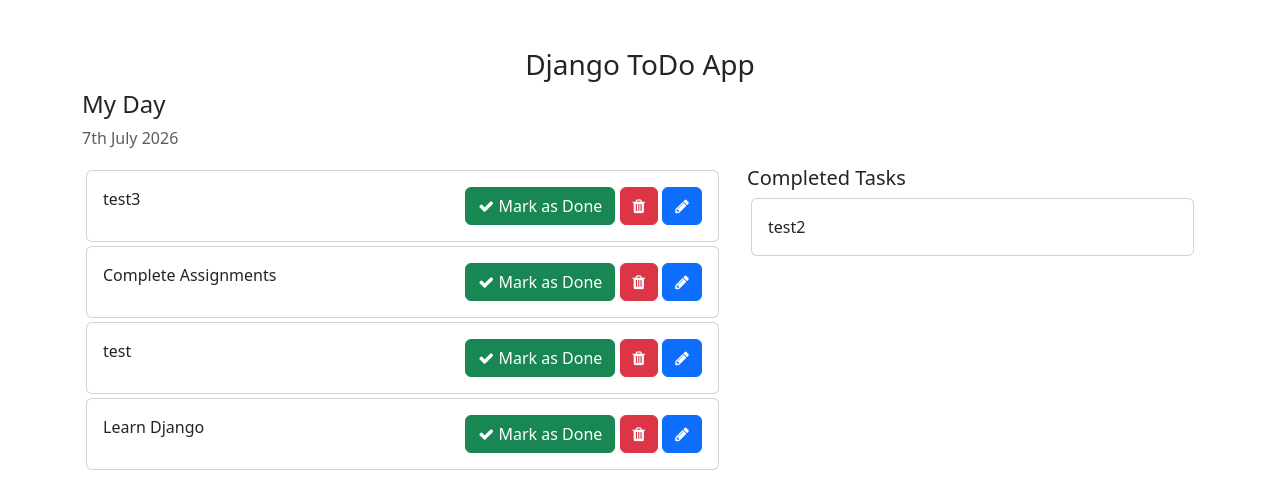
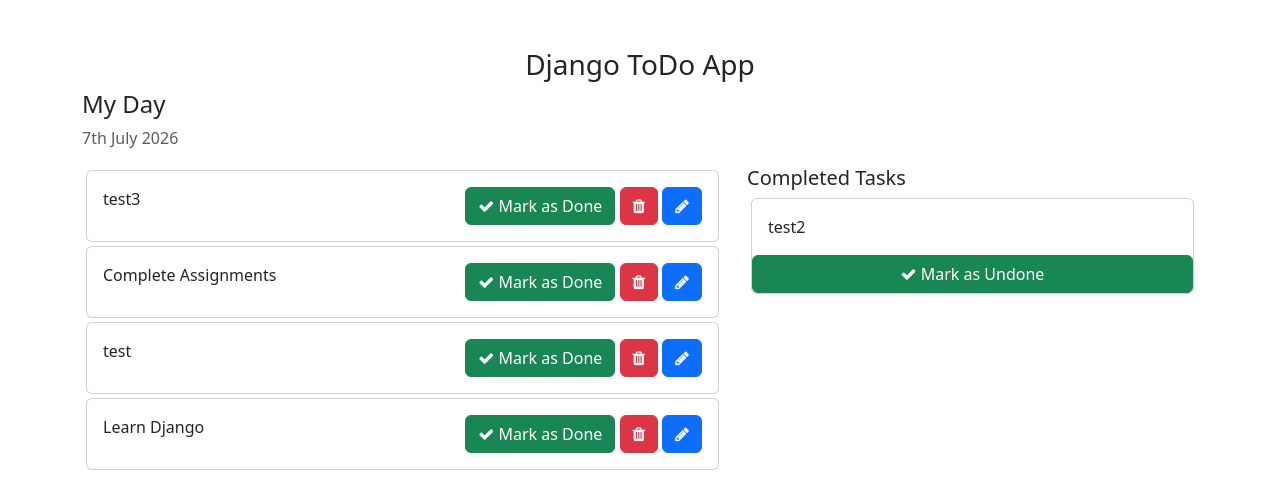
Before and after one commit to asifahemmed09/Django_ToDo_App, a Django app: page / in a window 1280 px wide. Shown: the top 493 px of the page. Run offline with Django 5.2, Linux system fonts and the light colour scheme; data comes from the database, SQL or seed files in the repository; both versions use the stored data as it was after the commit.

Commit message:
implement mark as undone functionality

```diff
--- a/templates/home.html
+++ b/templates/home.html
@@ -38,12 +38,14 @@
         <p class="text-muted">{% now "jS F Y" %}</p>
         <div class="col-md-7 col-lg-7" style="height: 450px; overflow: scroll">
           <!-- List of all the tasks for the day -->
-           {% for task in tasks %}
+          {% for task in tasks %}
           <div class="card m-1">
             <div class="card-body">
               {{task.task}}
               <span style="position: relative; float: right">
-                <a href="{% url 'mark_as_done' task.pk %}" class="btn btn-success"
+                <a
+                  href="{% url 'mark_as_done' task.pk %}"
+                  class="btn btn-success"
                   ><i class="fa fa-check"></i> Mark as Done</a
                 >
                 <a class="btn btn-danger"><i class="fa fa-trash"></i></a>
@@ -56,9 +58,12 @@
         <div class="col-md-5 col-lg-5">
           <h5>Completed Tasks</h5>
           <!-- List of all the tasks that have completed -->
-           {% for task in completed_tasks %}
+          {% for task in completed_tasks %}
           <div class="card m-1">
             <div class="card-body">{{task.task}}</div>
+            <a href="{% url 'mark_as_undone' task.pk %}" class="btn btn-success"
+              ><i class="fa fa-check"></i> Mark as Undone</a
+            >
           </div>
           {% endfor %}
         </div>
@@ -79,7 +84,11 @@
                   class="form-control"
                   placeholder="Add a task"
                 />
-                <button type="submit" class="btn btn-primary" style="width: 200px">
+                <button
+                  type="submit"
+                  class="btn btn-primary"
+                  style="width: 200px"
+                >
                   <i class="fa fa-plus"></i> Add
                 </button>
               </span>
--- a/todo/urls.py
+++ b/todo/urls.py
@@ -4,5 +4,6 @@
 
 urlpatterns = [
     path("addTask/", views.add_task,name="add_task"),
-    path("mark_as_done/<int:pk>/", views.mark_as_done,name="mark_as_done")
+    path("mark_as_done/<int:pk>/", views.mark_as_done,name="mark_as_done"),
+    path("mark_as_undone/<int:pk>/", views.mark_as_undone,name="mark_as_undone"),
 ]
```
Also changed, not shown: todo/views.py (+7 -1 lines), db.sqlite3.
